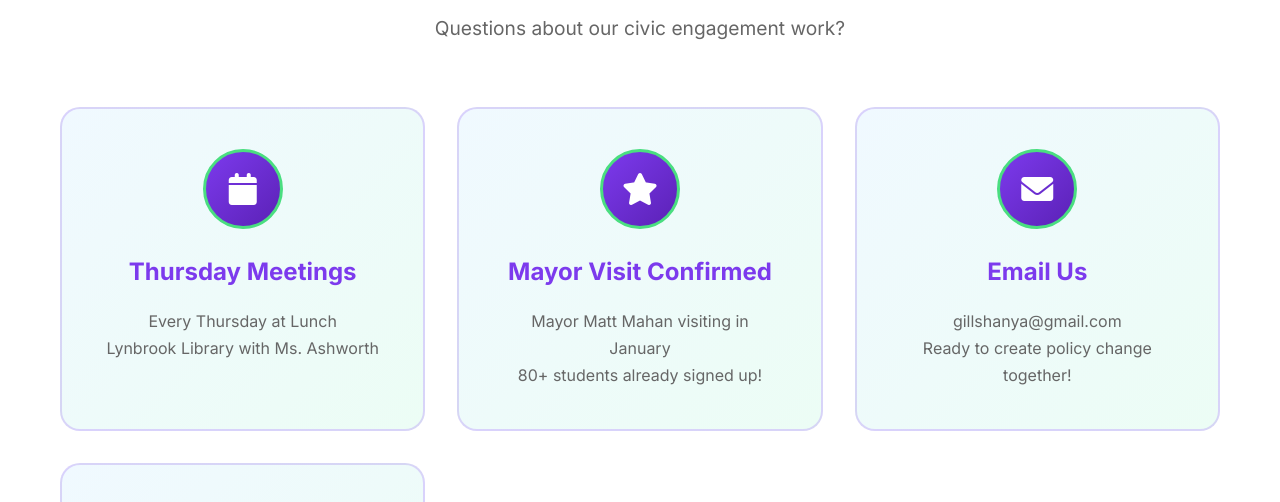
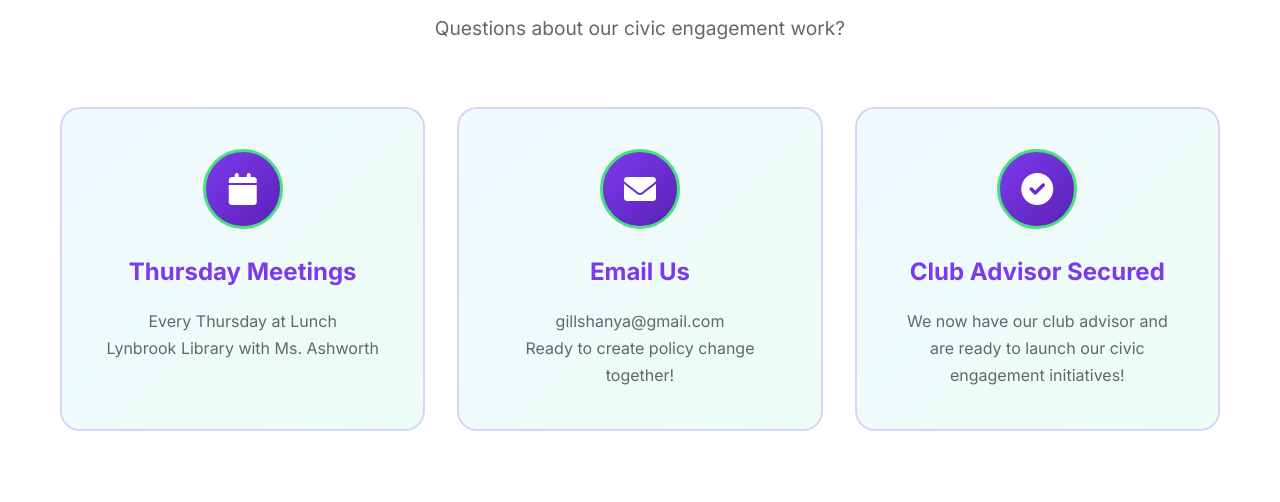
Before and after one commit to ShanyaGill/your-friendly-neighborhood, a plain HTML site: page index.html in a window 1280 px wide. Shown: the part 7992-8494 px from the top of the page. Drawn offline with Linux system fonts and the light colour scheme.

Commit message:
Remove Mayor Visit Confirmed contact card

```diff
--- a/index.html
+++ b/index.html
@@ -482,14 +482,6 @@
 
                 <div class="contact-card">
                     <div class="contact-icon">
-                        <i class="fas fa-star"></i>
-                    </div>
-                    <h3>Mayor Visit Confirmed</h3>
-                    <p>Mayor Matt Mahan visiting in January<br>80+ students already signed up!</p>
-                </div>
-
-                <div class="contact-card">
-                    <div class="contact-icon">
                         <i class="fas fa-envelope"></i>
                     </div>
                     <h3>Email Us</h3>
```
